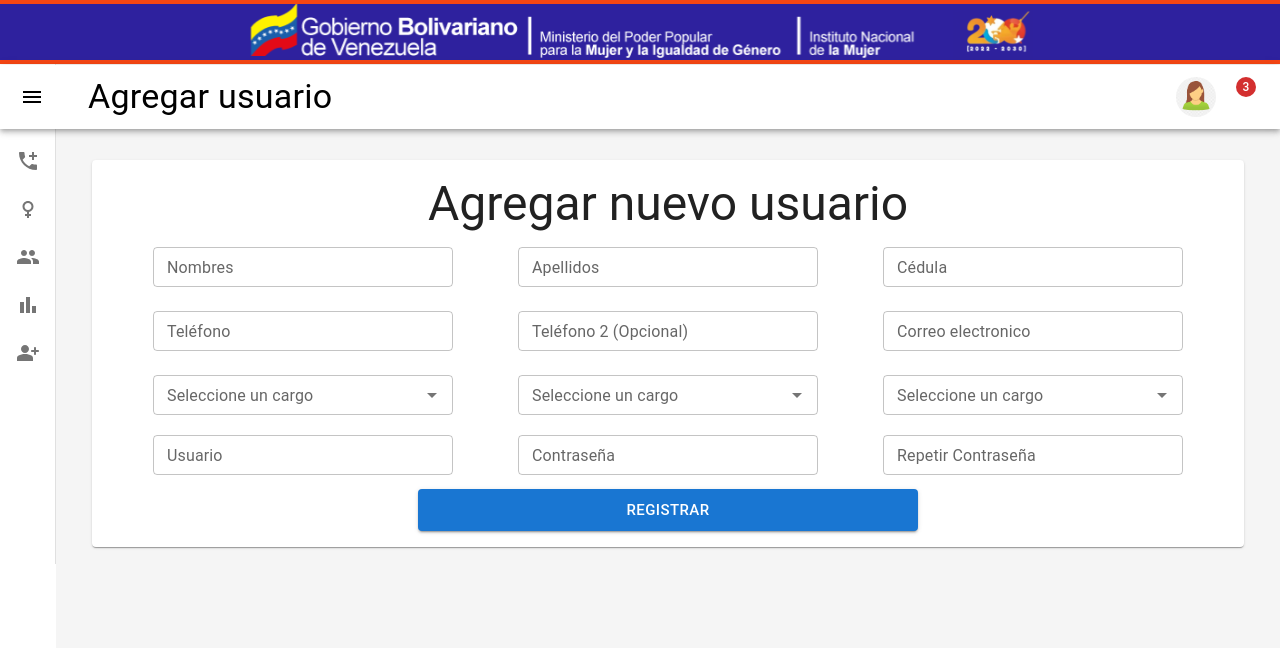
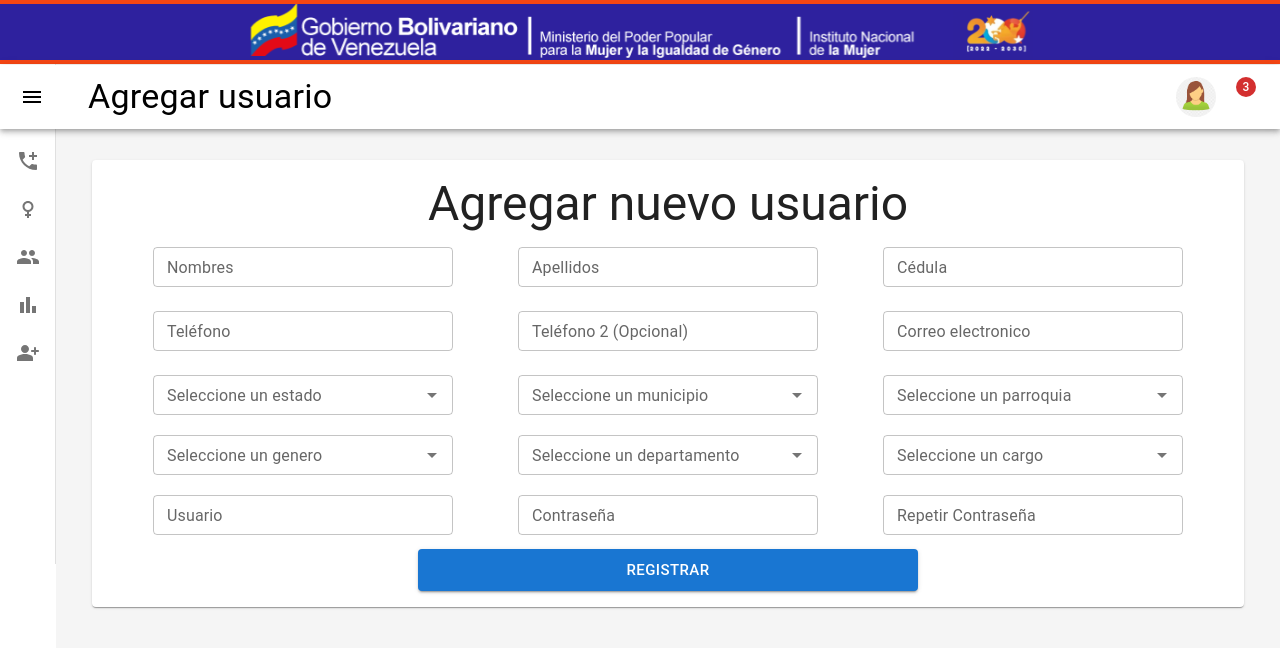
Before and after one commit to Anth1818/snr, a React (Vite) app: page /pages/AddUser in a window 1280 px wide. Shown: the top 648 px of the page. Built offline with nearby package versions, Linux system fonts and the light colour scheme; some icons are missing; what tailwind-clip-path would draw is missing.

Commit message:
primetas interaccion con la api_snr

```diff
--- a/package.json
+++ b/package.json
@@ -19,7 +19,9 @@
     "@mui/icons-material": "^5.14.11",
     "@mui/material": "^5.14.11",
     "@mui/system": "^5.14.11",
+    "@tanstack/react-query": "^5.27.5",
     "autoprefixer": "^10.4.15",
+    "axios": "^1.6.7",
     "change-case": "^4.1.2",
     "chart.js": "^4.4.0",
     "date-fns": "^2.30.0",
--- a/src/components/Forms/Form0800/FormVictimsInformation.jsx
+++ b/src/components/Forms/Form0800/FormVictimsInformation.jsx
@@ -1,3 +1,4 @@
+/* eslint-disable react-refresh/only-export-components */
 import { Autocomplete, FormGroup, TextField, Typography } from "@mui/material";
 import { Box } from "@mui/system";
 import { ID, GENDER, MUNICIPIO, PARROQUIA, ISPREGNANT, ESTADOCIVIL, OCUPACION, ETNIA, NIVELDEINSTRUCCION, STATES } from '../../../utils/constants.js'
--- a/src/components/Forms/FormAddNewUser/FormAddNewUser.jsx
+++ b/src/components/Forms/FormAddNewUser/FormAddNewUser.jsx
@@ -1,7 +1,7 @@
 import { Autocomplete, FormGroup, TextField } from "@mui/material";
 import { ErrorMessage, Form } from "formik";
 import { initialValuesNewUser } from "../../../utils/initialValuesNewUser";
-import { GENDER, OFFICES, POSITIONS } from "../../../utils/constants";
+import { GENDER, MUNICIPIO, OFFICES, PARROQUIA, POSITIONS, STATES } from "../../../utils/constants";
 import FormButtonSubmit from "../../Forms/Form0800/FormButtonSubmit";
 
 
@@ -99,6 +99,54 @@ export default function FormAddNewUser({props}) {
           sx={{ width: "300px" }}
         />
         <Autocomplete
+          size="small"
+          name="userStateLocation"
+          id="states"
+          options={STATES}
+          onChange={(e, value) => {
+            props.setFieldValue(
+              "stateLocation",
+              value !== null ? value.name : initialValuesNewUser.stateLocation
+            );
+          }}
+          sx={{ width: "300px" }}
+          renderInput={(params) => (
+            <TextField {...params} label="Seleccione un estado" />
+          )}
+        ></Autocomplete>
+        <Autocomplete
+          size="small"
+          name="userTownShipLocation"
+          id="municipio"
+          options={MUNICIPIO}
+          onChange={(e, value) => {
+            props.setFieldValue(
+              "townShipLocation",
+              value !== null ? value.name : initialValuesNewUser.townShipLocation
+            );
+          }}
+          sx={{ width: "300px" }}
+          renderInput={(params) => (
+            <TextField {...params} label="Seleccione un municipio" />
+          )}
+        ></Autocomplete>
+        <Autocomplete
+          size="small"
+          name="userParishLocation"
+          id="parroquia"
+          options={PARROQUIA}
+          onChange={(e, value) => {
+            props.setFieldValue(
+              "parishLocation",
+              value !== null ? value.name : initialValuesNewUser.parishLocation
+            );
+          }}
+          sx={{ width: "300px" }}
+          renderInput={(params) => (
+            <TextField {...params} label="Seleccione un parroquia" />
+          )}
+        ></Autocomplete>
+        <Autocomplete
           disablePortal
           size="small"
           name="userGender"
@@ -114,7 +162,7 @@ export default function FormAddNewUser({props}) {
           renderInput={(params) => (
             <TextField
             {...params}
-            label="Seleccione un cargo"
+            label="Seleccione un genero"
             error={Boolean(props.errors?.userGender && props.touched?.userGender)}
             helperText={props.touched?.userGender ? props.errors?.userGender : ''} />
           )}
@@ -134,7 +182,7 @@ export default function FormAddNewUser({props}) {
           renderInput={(params) => (
             <TextField
             {...params}
-            label="Seleccione un cargo"
+            label="Seleccione un departamento"
             error={Boolean(props.errors?.userOffice && props.touched?.userOffice)}
             helperText={props.touched?.userOffice ? props.errors?.userOffice : ''} />
           )}
--- a/src/components/ResponsiveLayout/ResponsiveLayoutAddUser.jsx
+++ b/src/components/ResponsiveLayout/ResponsiveLayoutAddUser.jsx
@@ -8,7 +8,7 @@ import {
 import { Box, Container } from "@mui/system";
 import RenderDrawer from "../Drawer/Drawer";
 import { Formik, } from "formik";
-import { validationSchema } from "../../utils/validationSchema";
+import { validationSchemaAddUser } from "../../utils/validationSchemaAddUser";
 import { initialValuesNewUser } from "../../utils/initialValuesNewUser";
 import FormAddNewUser from "../Forms/FormAddNewUser/FormAddNewUser";
 export default function ResponsiveLayoutAddUser() {
@@ -48,7 +48,7 @@ export default function ResponsiveLayoutAddUser() {
                 <Box>
                   <Formik
                     initialValues={initialValuesNewUser}
-                    validationSchema={validationSchema}
+                    validationSchema={validationSchemaAddUser}
                     onSubmit={""}
                   >
                     {(props) => (
--- a/src/main.jsx
+++ b/src/main.jsx
@@ -2,9 +2,14 @@ import ReactDOM from "react-dom/client";
 import App from "./App.jsx";
 import "./index.css";
 import { BrowserRouter as Router } from "react-router-dom";
+import { QueryClient, QueryClientProvider } from "@tanstack/react-query";
+
+const queryClient = new QueryClient();
 
 ReactDOM.createRoot(document.getElementById("root")).render(
   <Router>
+    <QueryClientProvider client={queryClient}>
       <App />
+    </QueryClientProvider>
   </Router>
 );
--- a/src/utils/initialValuesNewUser.js
+++ b/src/utils/initialValuesNewUser.js
@@ -3,11 +3,14 @@ export const initialValuesNewUser = {
     userLastName : "",
     userId : "",
     userPhoneNumber : " ",
-    userEmail : " ",
+    userEmail: " ",
+    userStateLocation: " ",
+    userTownShipLocation: " ",
+    userParishLocation:" ",
     userGender : "",
     userOffice: "",
     userRol: "",
     userName: "",
     userPassword:"",
-    userPasswordRepeat:""
+    userPasswordRepeat:"",
 }
--- a/src/utils/validationSchema.js
+++ b/src/utils/validationSchema.js
@@ -97,35 +97,4 @@ emailOfContact: Yup.string()
 
 //validaciones Agrega nuevo usuario
 
-userFirstName: Yup.string().matches(
-  /^[aA-zZ\s]+$/,
-  "Solo se permiten caracteres alfabéticos").max(30, "Máximo 30 caracteres").required("Campo requerido"),
-
-userLastName: Yup.string().matches(
-  /^[aA-zZ\s]+$/,
-  "Solo se permiten caracteres alfabéticos").max(30, "Máximo 30 caracteres").required("Campo requerido"),
-
-userId: Yup.string().required("Campo requerido")
-.matches(/^[0-9]+$/, "Solo se permiten números"),
-
-userPhoneNumber: Yup.string().required("Campo requerido")
-.matches(/^[0-9]+$/
-, "Solo se permiten números").max(11, "Máximo 11 digitos"),
-
-userEmail: Yup.string()
-.matches(/^[a-zA-Z0-9._%+-]+@[a-zA-Z0-9.-]+\.[a-zA-Z]{2,}\s*$/
-, "Ingrese un correo válido").required("Campo requerido"),
-
-userName: Yup.string().max(20, "Máximo 20 caracteres").required("Campo requerido"),
-
-userPassword: Yup.string().max(20, "Máximo 20 caracteres").required("Campo requerido"),
-
-userPasswordRepeat : Yup.string().max(20, "Máximo 20 caracteres").required("Campo requerido"),
-
-userOffice: Yup.string().required("Campo requerido"),
-
-userRol: Yup.string().required("Campo requerido"),
-
-userGender: Yup.string().required("Campo requerido"),
-
-});
+})
--- /dev/null
+++ b/src/utils/validationSchemaAddUser.js
@@ -0,0 +1,36 @@
+import * as Yup from "yup";
+
+export const validationSchemaAddUser = Yup.object().shape({
+
+userFirstName: Yup.string().matches(
+    /^[aA-zZ\s]+$/,
+    "Solo se permiten caracteres alfabéticos").max(30, "Máximo 30 caracteres").required("Campo requerido"),
+
+  userLastName: Yup.string().matches(
+    /^[aA-zZ\s]+$/,
+    "Solo se permiten caracteres alfabéticos").max(30, "Máximo 30 caracteres").required("Campo requerido"),
+
+  userId: Yup.string().required("Campo requerido")
+  .matches(/^[0-9]+$/, "Solo se permiten números"),
+
+  userPhoneNumber: Yup.string().required("Campo requerido")
+  .matches(/^[0-9]+$/
+  , "Solo se permiten números").max(11, "Máximo 11 digitos"),
+
+  userEmail: Yup.string()
+  .matches(/^[a-zA-Z0-9._%+-]+@[a-zA-Z0-9.-]+\.[a-zA-Z]{2,}\s*$/
+  , "Ingrese un correo válido").required("Campo requerido"),
+
+  userName: Yup.string().max(20, "Máximo 20 caracteres").required("Campo requerido"),
+
+  userPassword: Yup.string().max(20, "Máximo 20 caracteres").required("Campo requerido"),
+
+  userPasswordRepeat : Yup.string().max(20, "Máximo 20 caracteres").required("Campo requerido"),
+
+  userOffice: Yup.string().required("Campo requerido"),
+
+  userRol: Yup.string().required("Campo requerido"),
+
+  userGender: Yup.string().required("Campo requerido"),
+
+  });
```
Also changed, not shown: src/components/Login/Login.jsx (+41 -13 lines), 1 other file (tests, documents, lock files or other folders).
